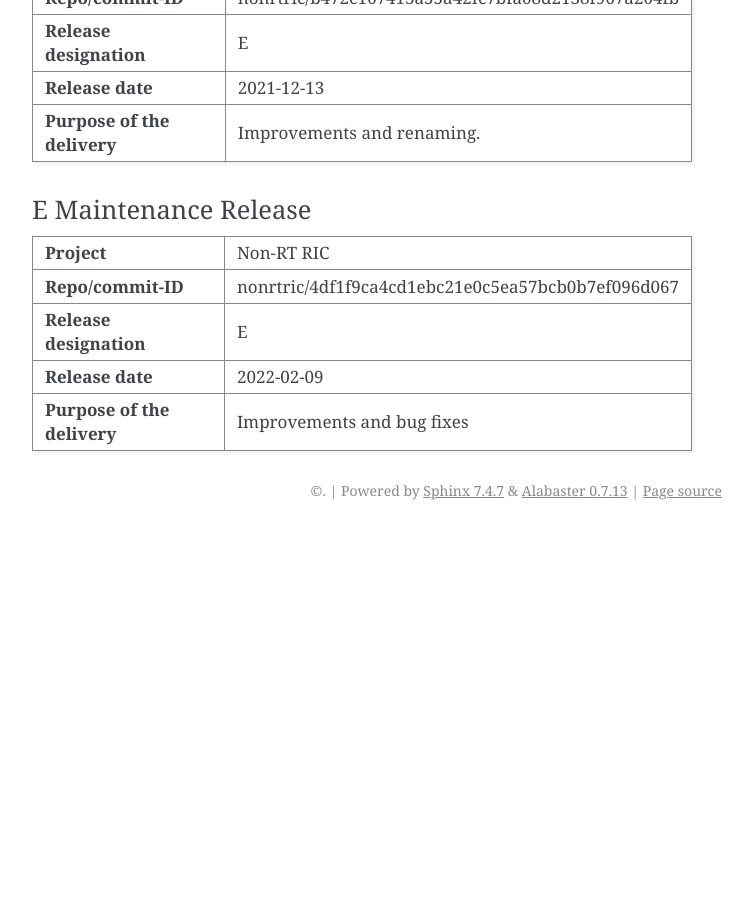
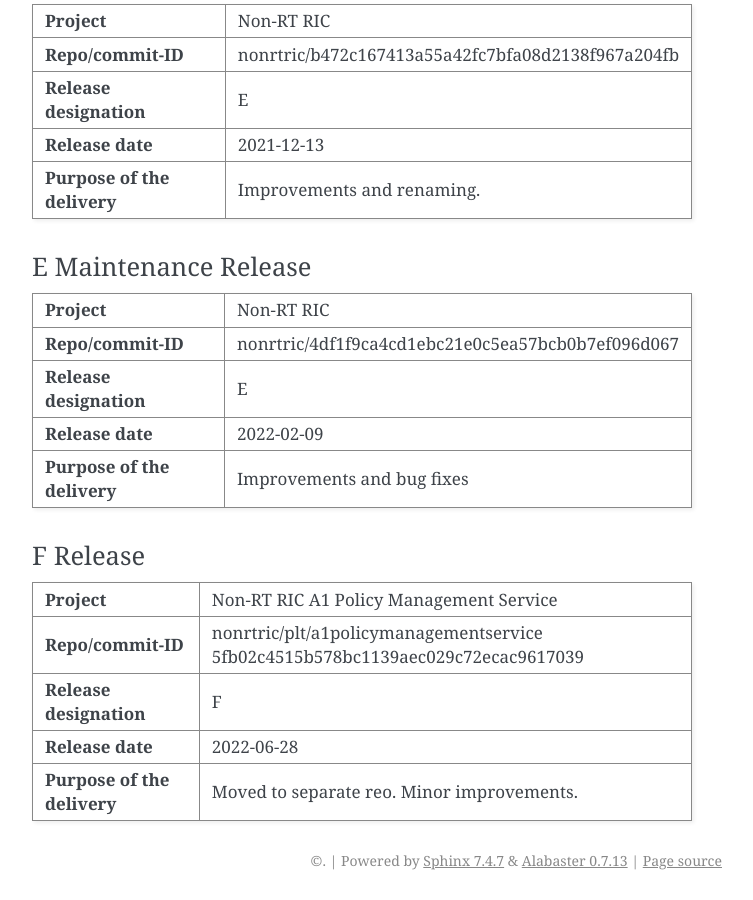
Before and after one commit to o-ran-sc/nonrtric-plt-a1policymanagementservice, a Sphinx documentation site: the page built from docs/release-notes.rst, in a window 1280 px wide and 900 px high, scrolled down 2410 px. Shown: the whole window, without its empty margins (388-1141 px from the left). Built offline with Sphinx 7.4.7, drawn with Linux system fonts in a browser that asks for light colours; before the commit the page ends 2940 px from its top, so only the background shows below that; some of the changed text lies outside the part shown.

Commit message:
Update Release Notes
Issue-ID: NONRTRIC-762
Signed-off-by: elinuxhenrik <henrik.b.andersson@est.tech>
Change-Id: I31248fd1ed9de48e90e7b74c0734bb2940241a56

```diff
--- a/docs/release-notes.rst
+++ b/docs/release-notes.rst
@@ -46,6 +46,9 @@
 |            |          |                  | Release            |
 |            |          |                  | Non root user in   |
 |            |          |                  | Docker             |
++------------+----------+------------------+--------------------+
+| 2022-06-28 | 2.4.0    | Henrik Andersson | F Release          |
+|            |          |                  |                    |
 +------------+----------+------------------+--------------------+
 
 Release Data
@@ -182,3 +185,23 @@
 | **Purpose of the delivery** | Improvements and bug fixes                        |
 |                             |                                                   |
 +-----------------------------+---------------------------------------------------+
+
+F Release
+---------
++-----------------------------+---------------------------------------------------+
+| **Project**                 | Non-RT RIC A1 Policy Management Service           |
+|                             |                                                   |
++-----------------------------+---------------------------------------------------+
+| **Repo/commit-ID**          | nonrtric/plt/a1policymanagementservice            |
+|                             | 5fb02c4515b578bc1139aec029c72ecac9617039          |
+|                             |                                                   |
++-----------------------------+---------------------------------------------------+
+| **Release designation**     | F                                                 |
+|                             |                                                   |
++-----------------------------+---------------------------------------------------+
+| **Release date**            | 2022-06-28                                        |
+|                             |                                                   |
++-----------------------------+---------------------------------------------------+
+| **Purpose of the delivery** | Moved to separate reo. Minor improvements.        |
+|                             |                                                   |
++-----------------------------+---------------------------------------------------+
```
